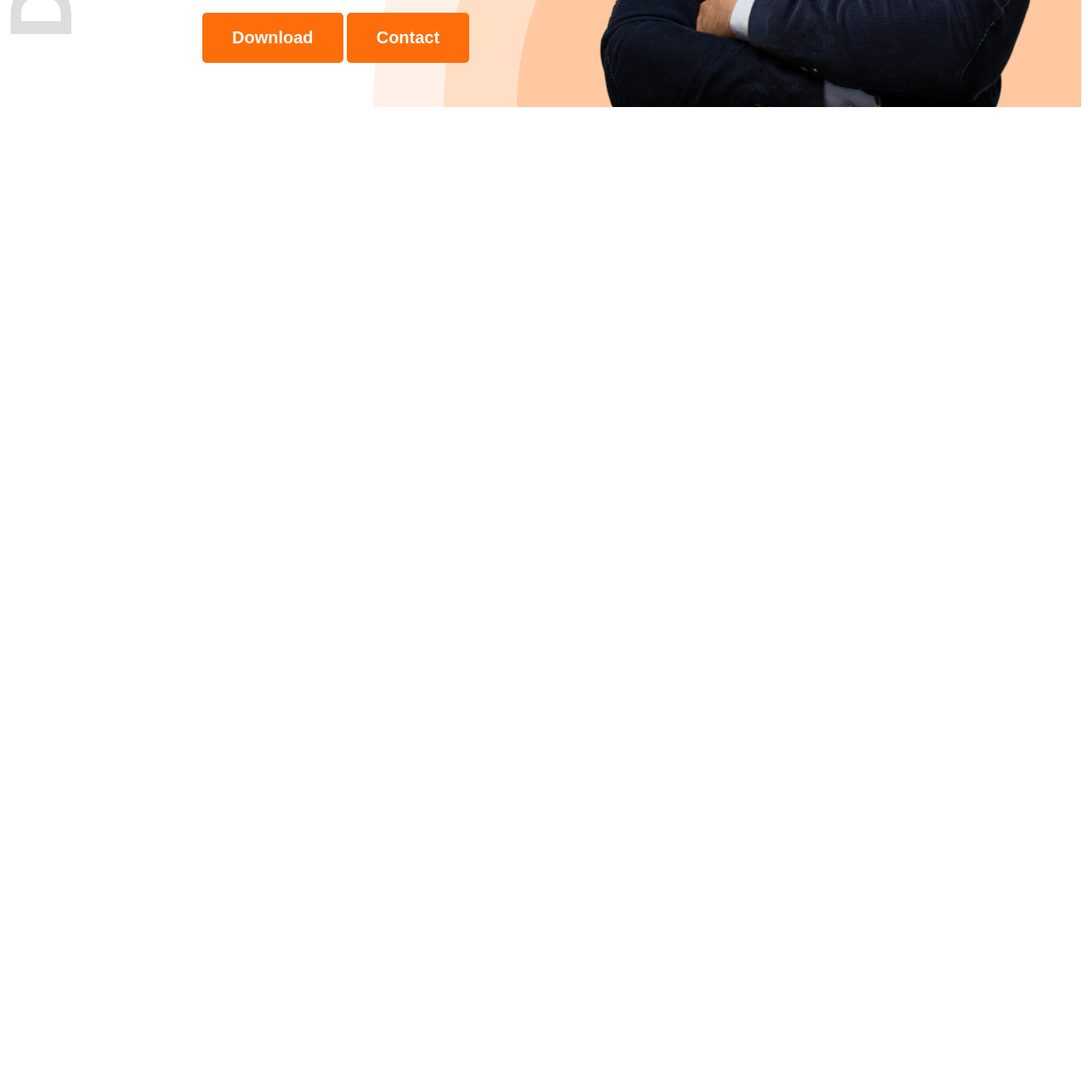
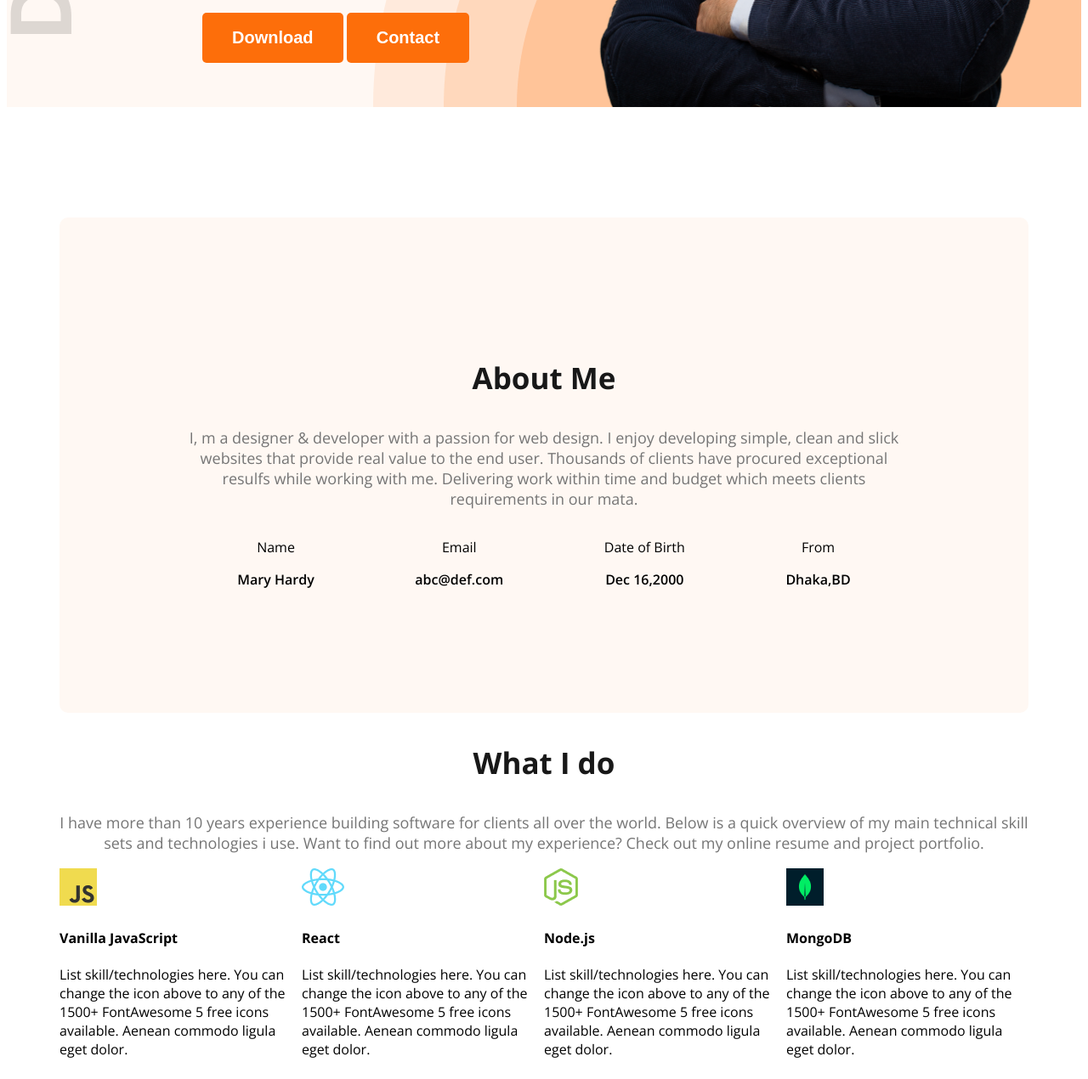
Before and after one commit to tuhin-swe/Web-dev-protfolio, a plain HTML site: page index.html in a window 1280 px wide. Shown: the part 733-2003 px from the top of the page at 85% size. Before the commit the page ends 867 px from the top, so only its background shows below. Drawn offline with nearby package versions, Linux system fonts and the light colour scheme.

Commit message:
skill commit

```diff
--- a/index.html
+++ b/index.html
@@ -12,7 +12,7 @@
     <link rel="stylesheet" href="style.css">
 </head>
 <body class="open-sans-normal">
-    <header class="header">
+    <header class="header secondary-bg">
         <nav>
             <h3 class="nav-title">Ma<span class="text-primary">r</span>y</h3>
             <ul>
@@ -34,7 +34,60 @@
     </header>
 
     <main>
-
+        <section class="about secondary-bg" >
+            <h3 class="section-title">About Me</h3>
+            <p class="section-description">
+                I, m a designer & developer with a passion for web design. I enjoy developing simple, clean and slick websites that provide real value to the end user. Thousands of clients have procured exceptional resulfs while working with me. Delivering work within time and budget which meets clients requirements in our mata.
+            </p>
+            <div class="about-items">
+                <!-- .about-item*4>p.item-titel+p.item-description -->
+                 <div class="about-item">
+                    <p class="item-titel">Name</p>
+                    <p class="item-description">Mary Hardy</p>
+                 </div>
+                 <div class="about-item">
+                    <p class="item-titel">Email</p>
+                    <p class="item-description">abc@def.com</p>
+                 </div>
+                 <div class="about-item">
+                    <p class="item-titel">Date of Birth</p>
+                    <p class="item-description">Dec 16,2000</p>
+                 </div>
+                 <div class="about-item">
+                    <p class="item-titel">From</p>
+                    <p class="item-description">Dhaka,BD</p>
+                 </div>
+            </div>
+        </section>
+        <!-- What i do section -->
+         <section class="Skills">
+            <h3 class="section-title text-center">What I do</h3>
+            <p class="section-description text-center">I have more than 10 years experience building software for clients all over the world. Below is a quick overview of my main technical skill sets and technologies i use. Want to find out more about my experience? Check out my online resume and project portfolio.</p>
+            <div class="skills-container">
+                <!-- .skill*4>img+skill-title+p.skill-description -->
+                 <!-- .skill*4>img+h4.skill-title+p.skill-description -->
+                  <div class="skill">
+                    <img src="images/icons/js.png" alt="">
+                    <h4 class="skill-title">Vanilla JavaScript</h4>
+                    <p class="skill-description">List skill/technologies here. You can change the icon above to any of the 1500+ FontAwesome 5 free icons available. Aenean commodo ligula eget dolor.</p>
+                  </div>
+                  <div class="skill">
+                    <img src="images/icons/react.png" alt="">
+                    <h4 class="skill-title">React</h4>
+                    <p class="skill-description">List skill/technologies here. You can change the icon above to any of the 1500+ FontAwesome 5 free icons available. Aenean commodo ligula eget dolor.</p>
+                  </div>
+                  <div class="skill">
+                    <img src="images/icons/nodejs.png" alt="">
+                    <h4 class="skill-title">Node.js</h4>
+                    <p class="skill-description">List skill/technologies here. You can change the icon above to any of the 1500+ FontAwesome 5 free icons available. Aenean commodo ligula eget dolor.</p>
+                  </div>
+                  <div class="skill">
+                    <img src="images/icons/mongo.png" alt="">
+                    <h4 class="skill-title">MongoDB</h4>
+                    <p class="skill-description">List skill/technologies here. You can change the icon above to any of the 1500+ FontAwesome 5 free icons available. Aenean commodo ligula eget dolor.</p>
+                  </div>
+            </div>
+         </section>
     </main>
 
     <footer>
--- a/style.css
+++ b/style.css
@@ -12,6 +12,9 @@
 .text-primary{
     color: #FD6E0A;
 }
+.secondary-bg{
+    background-color: #FFF8F3;
+}
 .dark1{
     color: #181818;
 }
@@ -20,6 +23,9 @@
 }
 .dark3{
     color: #757575;
+}
+.text-center{
+    text-align: center;
 }
 .btn-primary{
     background-color:#FD6E0A ;
@@ -32,11 +38,21 @@
     cursor: pointer;
 
 }
+.section-title{
+    font-size: 35px;
+    font-weight: bold;
+    color: #181818;
+}
+.section-description{
+    font-size: 18px;
+     color: #757575;
+}
 /* Header */
 .header{
     background-image: url(./images/developer.png), url(./images/header_bg.png);
     background-repeat: no-repeat;
     background-position: top left, bottom right;
+
 }
 /* Nav Style */
 nav{
@@ -89,3 +105,30 @@ nav ul li a{
 .banner-pro-pic{
     width: 580px;
 }
+/* Main Style */
+main{
+    max-width: 1140px;
+    margin: 0 auto;
+}
+/* About Style */
+.about{
+    border-radius: 10px;
+    padding: 130px 150px;
+    text-align: center;
+    margin-top: 130px;
+}
+.about-items{
+    display: flex;
+    justify-content: space-around;
+
+}
+.item-description{
+    font-weight: 600;
+}
+
+
+/* Skills Style */
+.skills-container{
+    display: flex;
+    align-items: center;
+}
```
